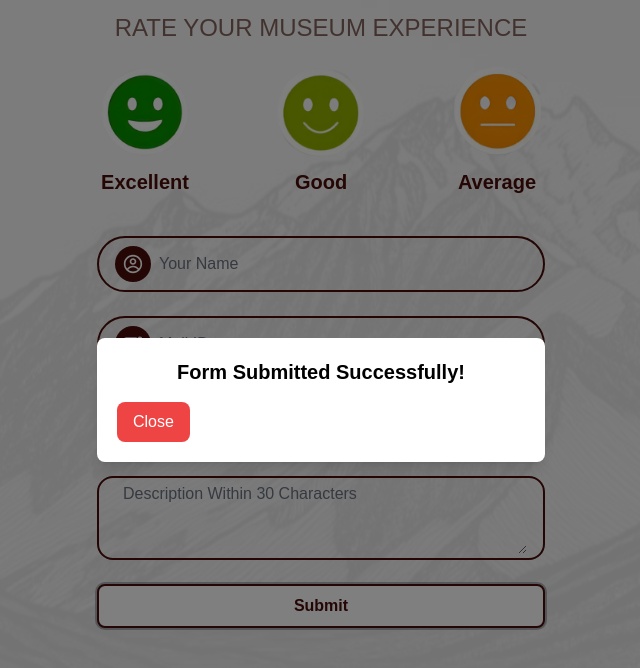
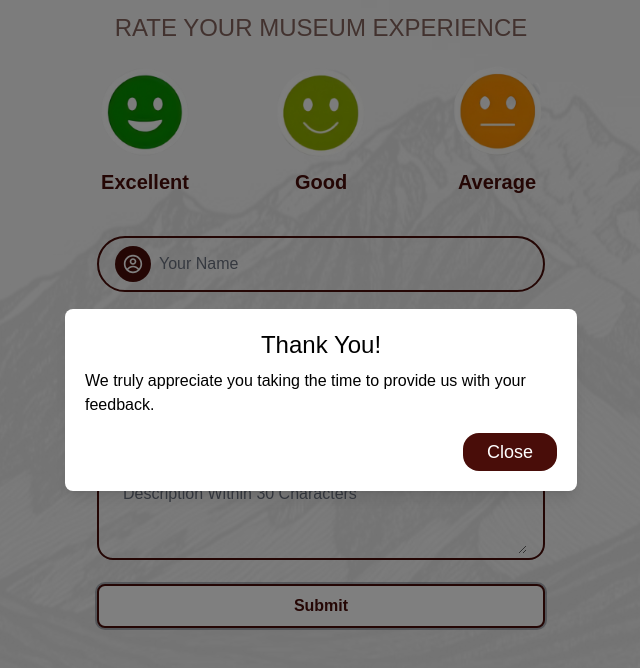
Before and after one commit to SidakVats/Frontend, a React (Vite) app: page / in a window 1280 px wide. Both pictures are taken after typing "Sample", "name@example.com", "5551234", "Sample" into the empty fields and a click on the button "Submit". Shown: the top 668 px of the page, without its empty margins (319-959 px from the left). Built offline with nearby package versions, Linux system fonts and the light colour scheme; a web font is replaced by a local one.

Commit message:
"updated again"

```diff
--- a/src/Pages/Review.jsx
+++ b/src/Pages/Review.jsx
@@ -1,136 +1,3 @@
-// import { useState } from "react";
-// import Image1 from "../public/Capture.png";
-// import Image2 from "../public/Capture2.png";
-// import Image3 from "../public/Capture3.png";
-
-// import { FaMobileScreen } from "react-icons/fa6";
-// import { CgProfile } from "react-icons/cg";
-// import { IoMdMailUnread } from "react-icons/io";
-
-// const images = [
-//   { src: Image1, alt: "Excellent", value: "Excellent" },
-//   { src: Image2, alt: "Good", value: "Good" },
-//   { src: Image3, alt: "Average", value: "Average" },
-// ];
-
-// const Review = () => {
-//   const [selectedRating, setSelectedRating] = useState("");
-
-//   return (
-//     <div className="relative flex items-center flex-col justify-center">
-//       {/* Background Image */}
-//       <div className="absolute inset-0 bg1 opacity-20"></div>
-
-//       {/* Main Content */}
-//       <div className="relative z-10 rounded-2xl w-[87%] my-3 md:w-[75%] lg:w-[35%] flex items-center flex-col justify-center md:mt-20 lg:mt-0">
-//         <div className="uppercase text-xl md:text-2xl pt-3 text-[#86655e]">
-//           Rate Your Museum Experience
-//         </div>
-
-//         <form action="https://formspree.io/f/xgveyynb" method="POST">
-//           <div className="flex items-center justify-center mt-5 md:mt-10 gap-5 md:gap-20 lg:mt-5">
-//             {images.map((image, index) => (
-//               <div key={index} className="flex flex-col items-center">
-//                 <div
-//                   onClick={() => setSelectedRating(image.value)}
-//                   className={`cursor-pointer w-24 ${
-//                     selectedRating === image.value
-//                       ? "border-2 border-[#490d09] rounded-full"
-//                       : ""
-//                   }`}
-//                 >
-//                   <img src={image.src} alt={image.alt} />
-//                 </div>
-//                 <p className="text-xl font-semibold text-[#490d09] mt-2">
-//                   {image.value}
-//                 </p>
-//               </div>
-//             ))}
-//           </div>
-
-//           <div className="w-full max-w-md space-y-6 mt-10 md:mt-14 lg:mt-10">
-//             <div className="flex items-center border-2 border-[#490d09] rounded-full py-2 px-4">
-//               <div
-//                 className="bg-[#490d09] flex items-center justify-center p-2"
-//                 style={{ borderRadius: "20px" }}
-//               >
-//                 <CgProfile className="text-white text-xl" />
-//               </div>
-//               <input
-//                 type="text"
-//                 placeholder="Your Name"
-//                 name="Name"
-//                 className="ms-2 w-full outline-none placeholder-gray-500 text-gray-700 bg-transparent"
-//                 required
-//               />
-//             </div>
-
-//             <input type="hidden" name="Ratings" value={selectedRating} />
-
-//             <div className="flex items-center border-2 border-[#490d09] rounded-full py-2 px-4">
-//               <div
-//                 className="bg-[#490d09] flex items-center justify-center p-2"
-//                 style={{ borderRadius: "20px" }}
-//               >
-//                 <IoMdMailUnread className="text-white text-xl" />
-//               </div>
-//               <input
-//                 type="email"
-//                 name="Email"
-//                 placeholder="Mail ID"
-//                 className="ms-2 w-full outline-none placeholder-gray-500 text-gray-700 bg-transparent"
-//                 required
-//               />
-//             </div>
-
-//             <div className="flex items-center border-2 border-[#490d09] rounded-full py-2 px-4">
-//               <div
-//                 className="bg-[#490d09] flex items-center justify-center p-2"
-//                 style={{ borderRadius: "20px" }}
-//               >
-//                 <FaMobileScreen className="text-white text-xl" />
-//               </div>
-//               <input
-//                 type="tel"
-//                 name="Mobile Number"
-//                 placeholder="Mobile Number"
-//                 className="ms-2 w-full outline-none placeholder-gray-500 text-gray-700 bg-transparent"
-//                 required
-//               />
-//             </div>
-
-//             <div>
-//               <div className="relative flex items-center border-2 border-[#490d09] rounded-2xl py-1 px-4">
-//                 <textarea
-//                   type="text"
-//                   className="ms-2 w-full outline-none placeholder-gray-500 text-gray-700 bg-transparent"
-//                   rows={3}
-//                   name="Description"
-//                   placeholder="Description Within 30 Characters"
-//                   required
-//                 />
-//               </div>
-//             </div>
-
-//             <button className="relative w-full overflow-hidden bg-white border-2 border-[#490d09] text-[#490d09] font-semibold py-2 px-4 rounded-lg shadow-sm hover:shadow transition-all duration-500 ease-linear focus:outline-none focus:ring-2 focus:ring-gray-500 focus:ring-opacity-50 active:scale-95">
-//               Submit
-//               <span className="absolute inset-0 bg-gray-100 rounded-lg opacity-0 hover:opacity-10 transition-opacity duration-100 ease-linear "></span>
-//             </button>
-
-//             <div className="pb-20 md:pb-60 lg:pb-18"></div>
-//             <div className="pb-2 md:pb-52 lg:pb-0"></div>
-//           </div>
-//         </form>
-//       </div>
-//     </div>
-//   );
-// };
-
-// export default Review;
-
-
-
-
 import { useState, useEffect } from "react";
 import Image1 from "../public/Capture.png";
 import Image2 from "../public/Capture2.png";
@@ -149,16 +16,30 @@ const SpringModal = ({ isOpen, setIsOpen, isSubmitted }) => {
 
   return (
     <div className="fixed inset-0 bg-black bg-opacity-50 flex justify-center items-center z-50">
-      <div className="bg-white p-5 rounded-lg shadow-lg max-w-md w-full">
-        <h2 className="text-xl font-semibold text-center mb-4">
-          {isSubmitted ? "Form Submitted Successfully!" : "Form Submission Failed!"}
+      <div className="bg-white p-5 rounded-lg shadow-lg max-w-lg w-full">
+        <h2 className=" mb-4">
+          {isSubmitted ? (
+            <div className="flex flex-col">
+              <div className="flex items-center justify-center text-2xl font-medium">
+                Thank You!
+              </div>
+              <div className="mt-2">
+                We truly appreciate you taking the time to provide us with your
+                feedback.
+              </div>
+            </div>
+          ) : (
+            "Form Submission Failed!"
+          )}
         </h2>
-        <button
-          onClick={closeModal}
-          className="bg-red-500 text-white py-2 px-4 rounded-lg hover:bg-red-700 transition-all duration-200"
-        >
-          Close
-        </button>
+        <div className="flex items-center justify-end">
+          <button
+            onClick={closeModal}
+            className="bg-[#490d09] text-white py-[0.3rem] text-lg px-6 rounded-2xl hover:brightness-125 transition-all duration-200 "
+          >
+            {isSubmitted ? <>Close</> : "Try Again"}
+          </button>
+        </div>
       </div>
     </div>
   );
@@ -316,7 +197,11 @@ const Review = () => {
       </div>
 
       {/* Spring Modal Component */}
-      <SpringModal isOpen={isOpen} setIsOpen={setIsOpen} isSubmitted={isSubmitted} />
+      <SpringModal
+        isOpen={isOpen}
+        setIsOpen={setIsOpen}
+        isSubmitted={isSubmitted}
+      />
     </div>
   );
 };
```
